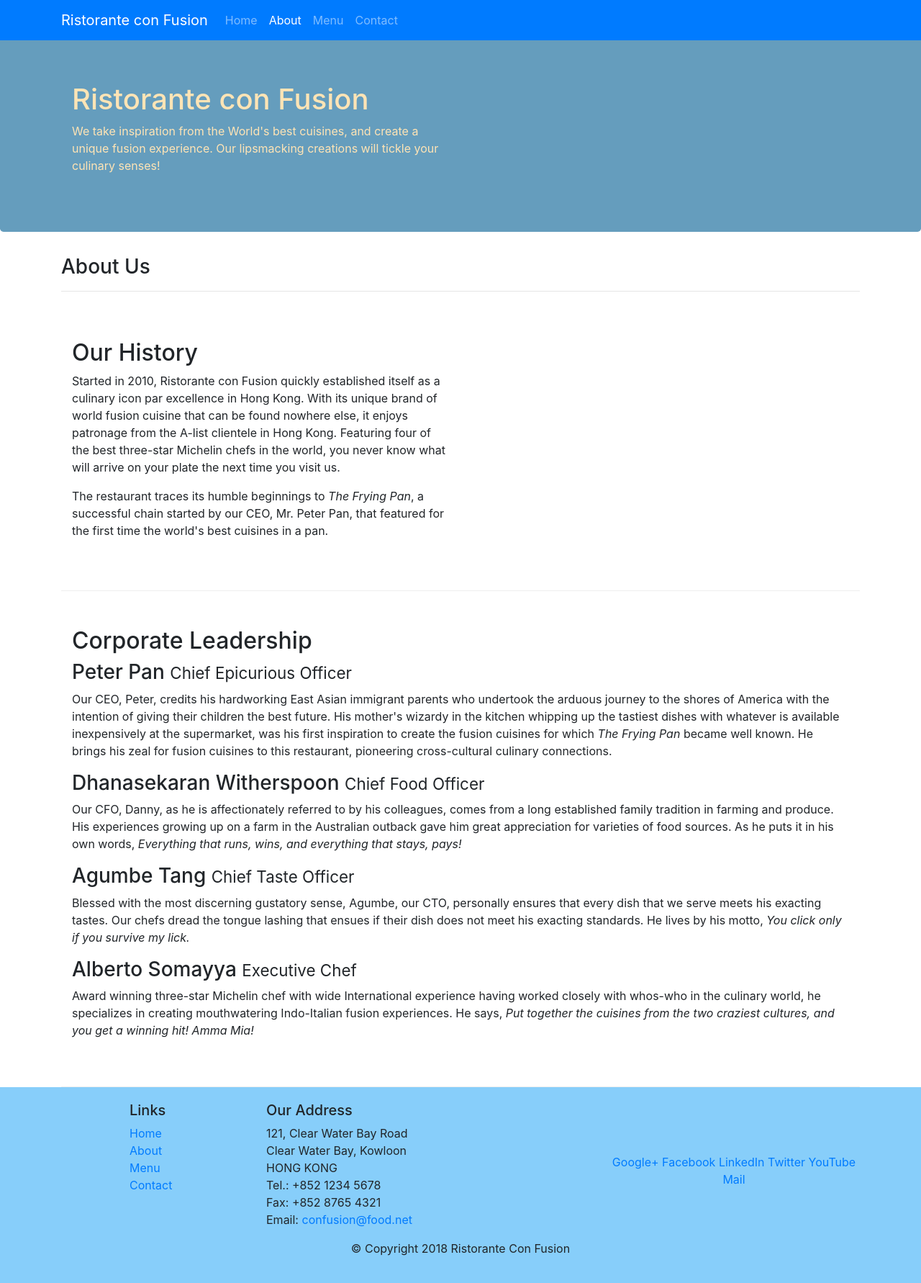
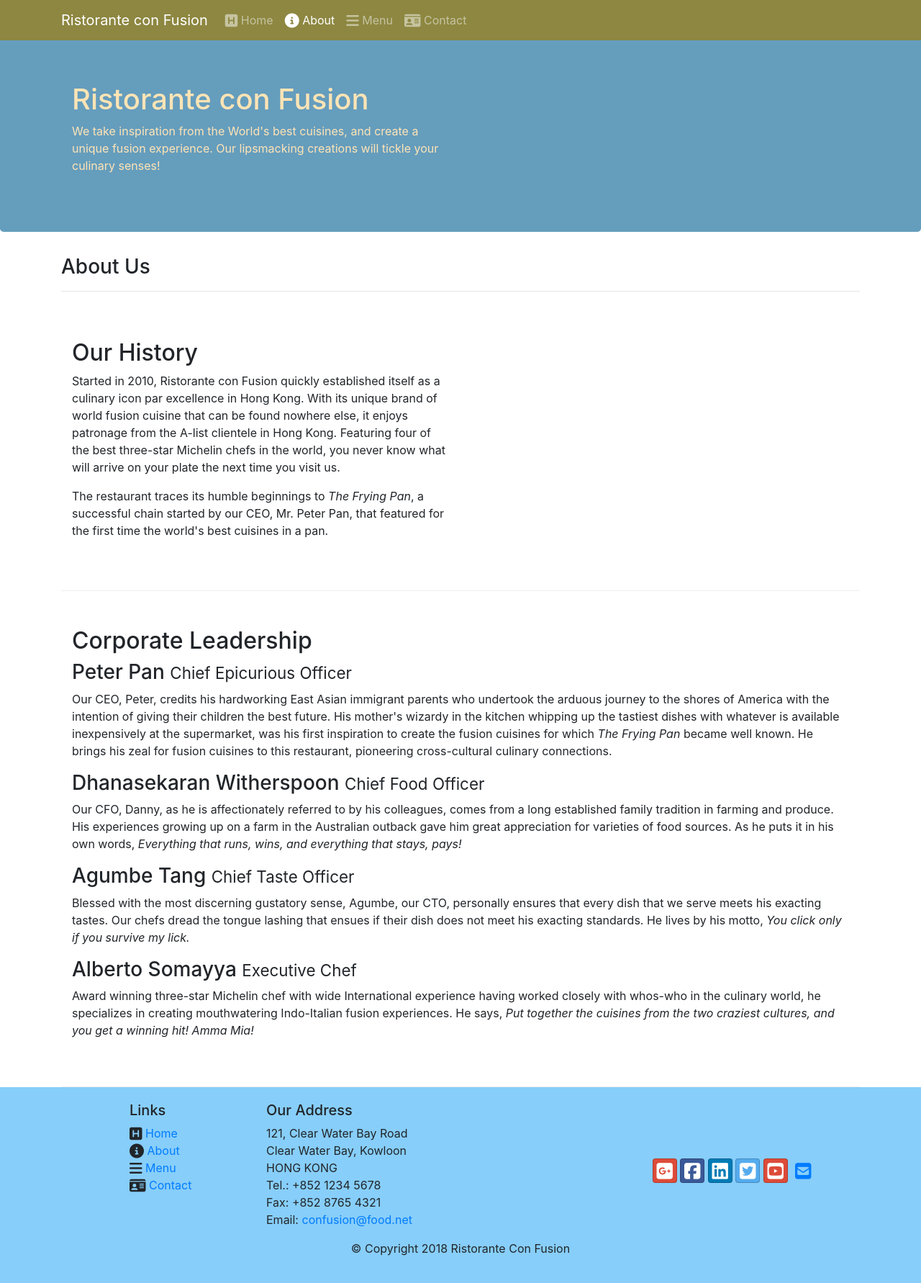
Before and after one commit to sasi7392/bootstarp4_learning, a website: page aboutus.html in a window 1280 px wide. Shown: the whole page at 72% size. Drawn offline with nearby package versions, Linux system fonts and the light colour scheme.

Commit message:
Added icon fonts

```diff
--- a/aboutus.html
+++ b/aboutus.html
@@ -5,15 +5,21 @@
     <meta charset="utf-8">
     <meta name="viewport" content="width=device-width, initial-scale=1, shrink-to-fit=no">
     <meta http-equiv="x-ua-compatible" content="ie=edge">
+
     <!-- Bootstrap CSS -->
     <link rel="stylesheet" href="node_modules/bootstrap/dist/css/bootstrap.min.css">
+
+    <link rel="stylesheet" href="node_modules/bootstrap-social/bootstrap-social.css">
+    <script defer src="node_modules/font-awesome/node_modules/@fortawesome/fontawesome-free/js/brands.js"></script>
+    <script defer src="node_modules/font-awesome/node_modules/@fortawesome/fontawesome-free/js/solid.js"></script>
+    <script defer src="node_modules/font-awesome/node_modules/@fortawesome/fontawesome-free/js/fontawesome.js"></script>
     <link rel="stylesheet" href="css/style.css">
     <title>Ristorante Con Fusion: About Us</title>
 
 </head>
 
 <body>
-    <nav class="navbar navbar-dark navbar-expand-sm bg-primary fixed-top">
+    <nav class="navbar navbar-dark navbar-expand-sm fixed-top">
         <div class="container">
             <button class="navbar-toggler" type="button" data-toggle="collapse" data-target="#Navbar">
             <span class="navbar-toggler-icon"></span>
@@ -21,10 +27,10 @@
             <a class="navbar-brand" href="./index.html">Ristorante con Fusion</a>
             <div class="collapse navbar-collapse" id="Navbar">
                 <ul class="navbar-nav mr-auto">
-                    <li class="navbar-item "><a class="nav-link" href="./index.html">Home</a></li>
-                    <li class="navbar-item active"><a class="nav-link" href="./aboutus.html">About</a></li>
-                    <li class="navbar-item "><a class="nav-link" href="#">Menu</a></li>
-                    <li class="navbar-item "><a class="nav-link" href="#">Contact</a></li>
+                    <li class="navbar-item "><a class="nav-link" href="./index.html"><i class="fa fa-h-square fa-lg"></i> Home</a></li>
+                    <li class="navbar-item active"><a class="nav-link" href="./aboutus.html"><i class="fa fa-info-circle fa-lg"></i> About</a></li>
+                    <li class="navbar-item "><a class="nav-link" href="#"><i class="fa fa-bars fa-lg"></i> Menu</a></li>
+                    <li class="navbar-item "><a class="nav-link" href="#"><i class="fa fa-id-card fa-lg"></i> Contact</a></li>
                 </ul>
             </div>
         </div>
@@ -83,10 +89,10 @@
                 <div class="col-4 offset-1 col-sm-2">
                     <h5>Links</h5>
                     <ul class="list-unstyled">
-                        <li><a href="./index.html">Home</a></li>
-                        <li><a href="./aboutus.html">About</a></li>
-                        <li><a href="#">Menu</a></li>
-                        <li><a href="#">Contact</a></li>
+                        <li><i class="fas fa-h-square fa-lg"></i><a href="./index.html"> Home</a></li>
+                        <li><i class="fa fa-info-circle fa-lg"></i><a href="./aboutus.html"> About</a></li>
+                        <li><i class="fa fa-bars fa-lg"></i><a href="#"> Menu</a></li>
+                        <li><i class="fa fa-id-card fa-lg"></i><a href="#"> Contact</a></li>
                     </ul>
                 </div>
                 <div class="col-7 col-sm-5">
@@ -102,12 +108,12 @@
                 </div>
                 <div class="col-12 col-sm-4 align-self-center">
                     <div class="text-center">
-                        <a href="http://google.com/+">Google+</a>
-                        <a href="http://www.facebook.com/profile.php?id=">Facebook</a>
-                        <a href="http://www.linkedin.com/in/">LinkedIn</a>
-                        <a href="http://twitter.com/">Twitter</a>
-                        <a href="http://youtube.com/">YouTube</a>
-                        <a href="mailto:">Mail</a>
+                        <a class="btn btn-social-icon btn-google" href="http://google.com/+"><i class="fab fa-google-plus-square"></i></a>
+                        <a class="btn btn-social-icon btn-facebook" href="http://www.facebook.com/profile.php?id="><i class="fab fa-facebook-square"></i></a>
+                        <a class="btn btn-social-icon btn-linkedin" href="http://www.linkedin.com/in/"><i class="fab fa-linkedin"></i></a>
+                        <a class="btn btn-social-icon btn-twitter" href="http://twitter.com/"><i class="fab fa-twitter-square"></i></a>
+                        <a class="btn btn-social-icon btn-google" href="http://youtube.com/"><i class="fab fa-youtube-square"></i></a>
+                        <a class="btn btn-social-icon" href="mailto:"><i class="fas fa-envelope-square fa-lg"></i></a>
                     </div>
                 </div>
            </div>
--- a/package.json
+++ b/package.json
@@ -14,7 +14,10 @@
     "lite-server": "^2.3.0"
   },
   "dependencies": {
+    "@fortawesome/fontawesome-free": "^5.15.1",
     "bootstrap": "^4.0.0",
+    "bootstrap-social": "^5.1.1",
+    "font-awesome": "4.7",
     "jquery": "^3.3.1",
     "popper.js": "^1.12.9"
   }
```
Also changed, not shown: index.html (+18 -14 lines), css/style.css (line endings or trailing spaces), 1 other file.
